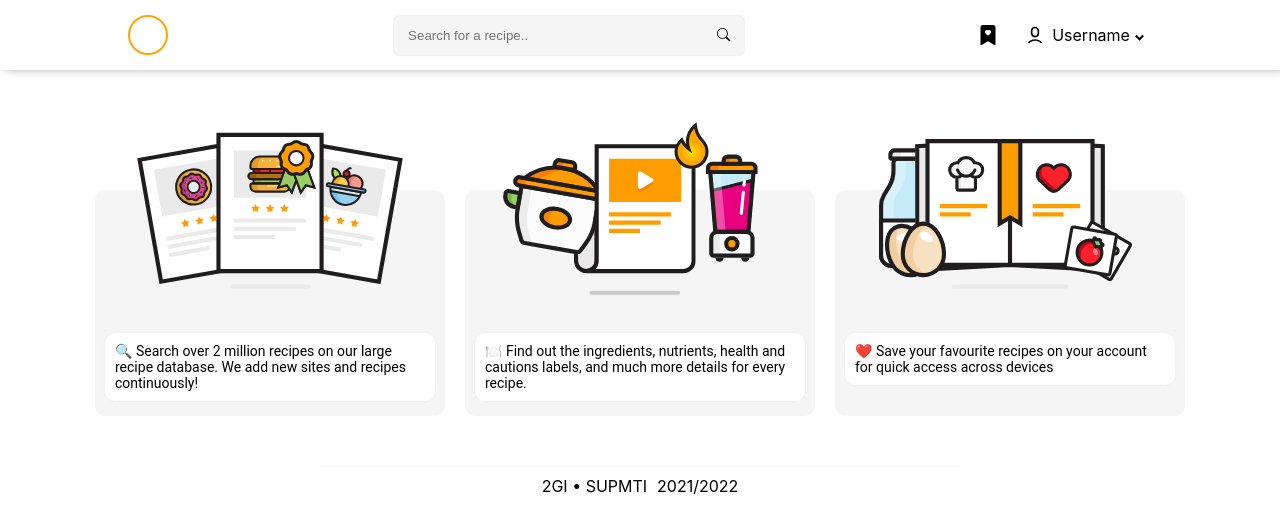
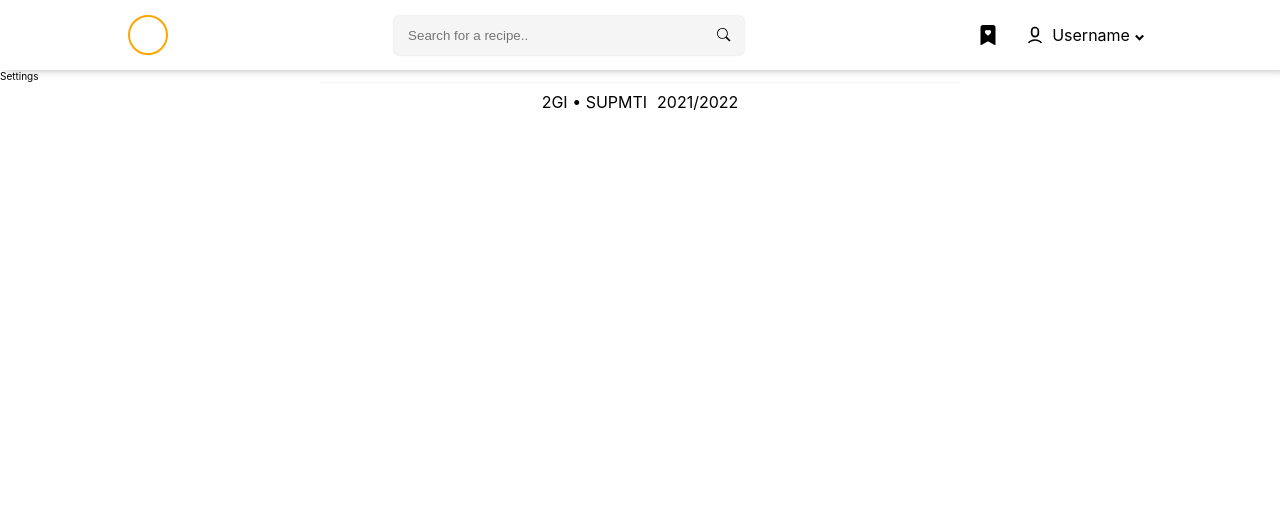
Before and after one commit to itbeginswithi/tasty_recipes, a React (Create React App) app in the folder frontend/: page /settings in a window 1280 px wide. Shown: the top 532 px of the page. Built offline with nearby package versions, Linux system fonts and the light colour scheme.

Commit message:
added Settings/Settings.jsx + .scss and the Settings page route

```diff
--- a/frontend/src/App.js
+++ b/frontend/src/App.js
@@ -4,7 +4,7 @@ import { useSelector } from 'react-redux';
 import CSSTransition from "react-transition-group/CSSTransition";
 
 import { Header, Footer } from './components';
-import { Homepage, RecipeDetail, Sidebar } from './containers';
+import { Homepage, RecipeDetail, Settings, Sidebar } from './containers';
 import './containers/Sidebar/keyframes.scss';
 
 const App = () => {
@@ -35,6 +35,7 @@ const App = () => {
       </CSSTransition>
       <Routes>
         <Route exact path="/recipe/:id" element={<RecipeDetail/>}/>
+        <Route path="/settings" element={<Settings/>}/>
         <Route path="*" element={<Homepage/>}/>
       </Routes>
       <Footer/>
--- /dev/null
+++ b/frontend/src/containers/Settings/Settings.jsx
@@ -0,0 +1,9 @@
+import React from 'react'
+
+const Settings = () => {
+  return (
+    <div>Settings</div>
+  )
+}
+
+export default Settings
--- a/frontend/src/containers/index.js
+++ b/frontend/src/containers/index.js
@@ -1,3 +1,4 @@
 export {default as Homepage} from './Homepage/Homepage';
 export {default as RecipeDetail} from './RecipeDetail/RecipeDetail';
 export {default as Sidebar} from './Sidebar/Sidebar';
+export {default as Settings} from './Settings/Settings';
```
Also changed, not shown: frontend/src/containers/Settings/Settigns.module.scss (added).
